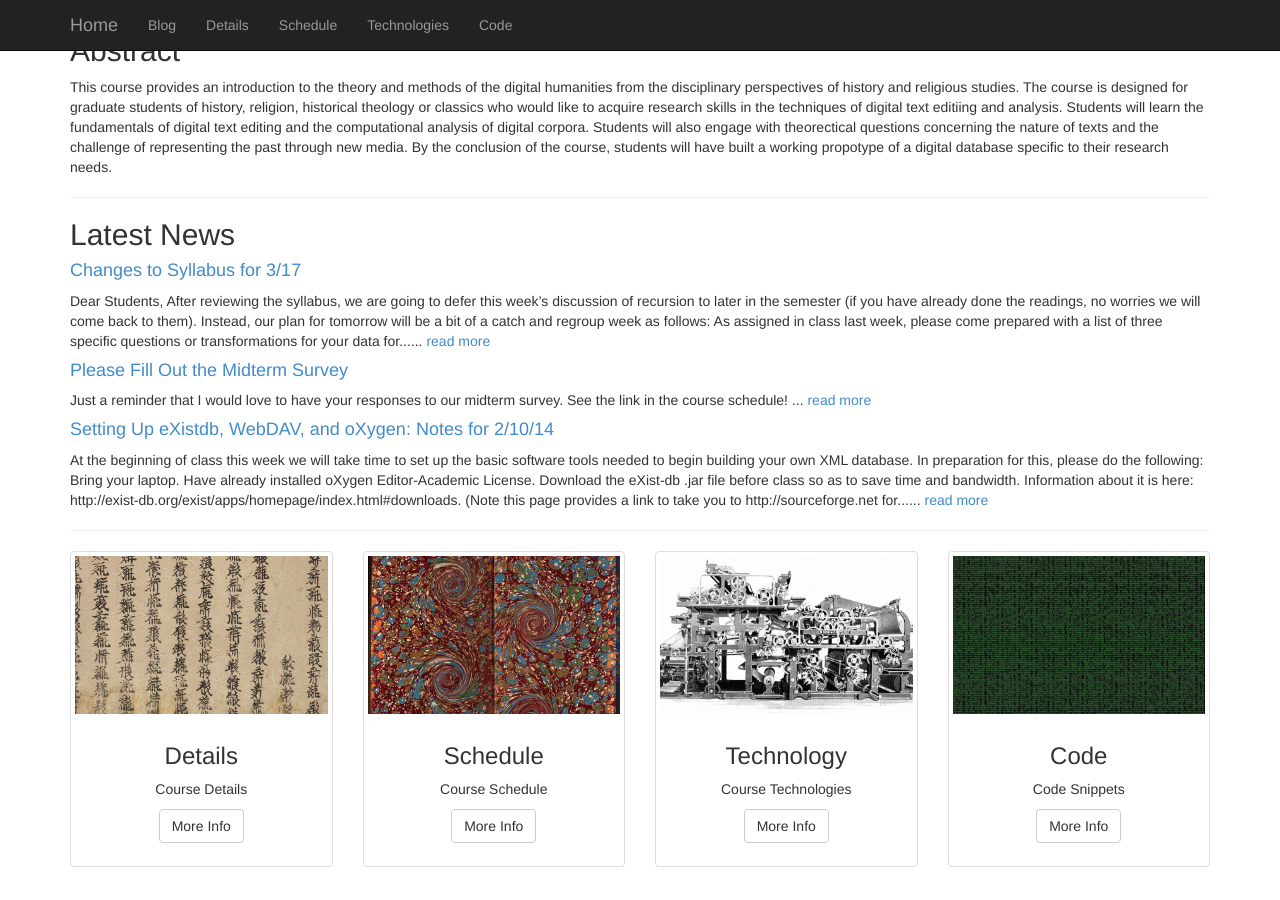
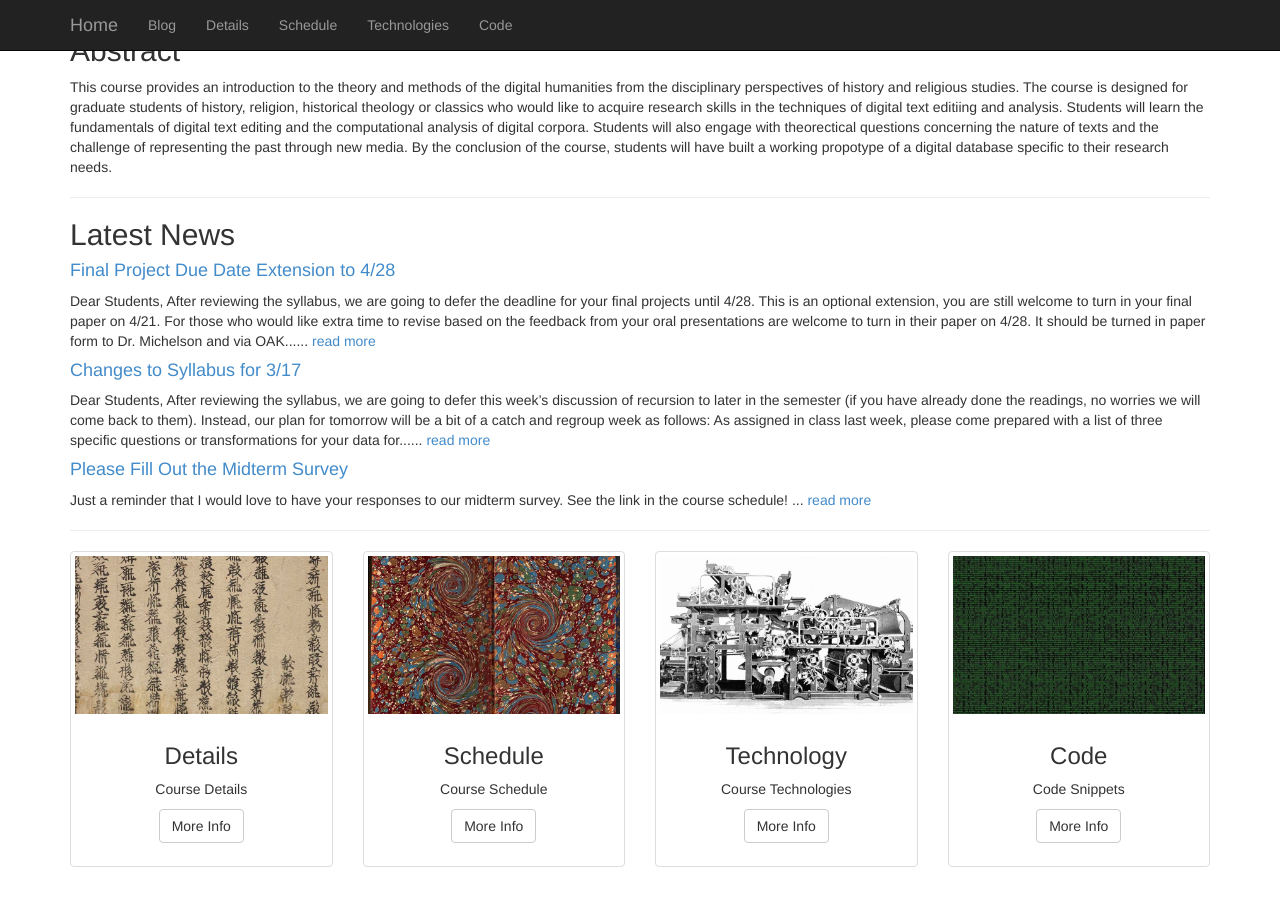
Before and after one commit to Ramona2020/paralipomena.github.io, a Jekyll site: the page built from index.html, in a window 1280 px wide and 900 px high, scrolled down 444 px. Built offline with Jekyll 4.4.1, drawn with Linux system fonts in a browser that asks for light colours; Markdown is read by kramdown in place of the engine named in the settings.

Commit message:
New post and extended final project deadline

```diff
--- /dev/null
+++ b/_posts/2014-4-7-update-to-syllabus-final-project.md
@@ -0,0 +1,14 @@
+---
+layout: post
+title:  "Final Project Due Date Extension to 4/28"
+author: Dave
+date:   2014-4-7 0	13:01:00 UTC
+categories: blog
+---
+
+Dear Students,
+
+After reviewing the syllabus, we are going to defer the deadline for your final projects until 4/28. This is an optional extension,  you are still welcome to turn in your final paper on 4/21. For those who would like extra time to revise based on the feedback from your oral presentations are welcome to turn in their paper on 4/28. It should be turned in paper form to Dr. Michelson and via OAK in electronic form.
+
+Best,
+DM
--- a/schedule/index.html
+++ b/schedule/index.html
@@ -304,13 +304,14 @@ Detailed introduction to TEI (DM)-->
     <h3>Week 16: Public Presentations <small>April 21st</small></h3>
     <div class="col-md-offset-1">
         <ul>
-            <li><p>Final Project Due </p></li>
+            <li><p><strike>Final Project Due</strike> Extended to 4/28 </p></li>
             <li><p>Public Presentation Due</p></li>
         </ul>
     </div>
     <h3>Week 17: No Class <small>April 28th</small></h3>
     <div class="col-md-offset-1">
         <ul>
+        	<li>Final Project Due</li>
             <li>Future Implementation Plan Due</li>
         </ul>
     </div>
```
